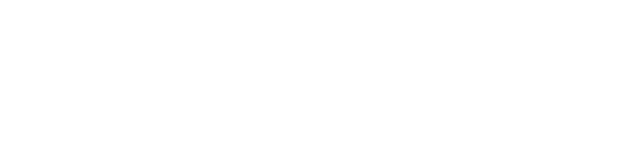
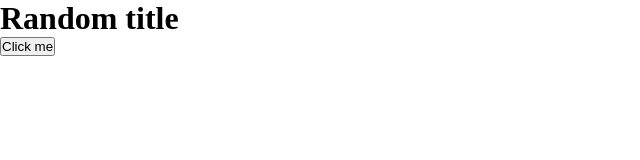
Before and after one commit to 9WebDev/git-practice, a plain HTML site: page index.html in a window 1280 px wide. Shown: the whole page, without its empty margins (0-640 px from the left). Drawn offline with Linux system fonts and the light colour scheme.

Commit message:
Added title and button

```diff
--- a/index.html
+++ b/index.html
@@ -8,7 +8,8 @@
     <title>Git Practice</title>
 </head>
 <body>
-
+    <h1>Random title</h1>
+    <button>Click me</button>
     <script src="script.js"></script>
 </body>
 </html>
```
